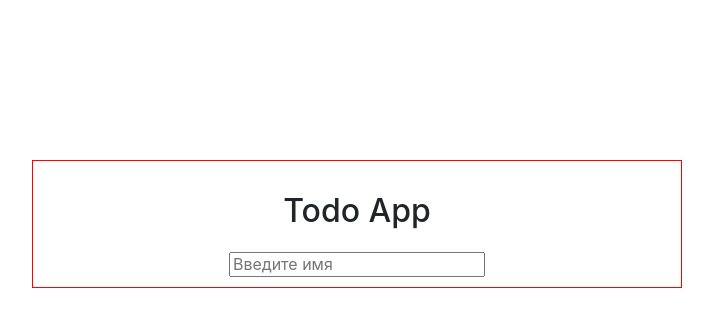
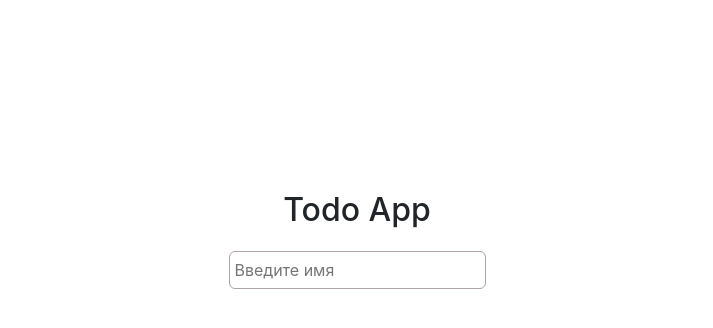
Before and after one commit to Rednata/todo-app, a React (Create React App) app: page / in a window 1280 px wide. Shown: the top 328 px of the page, without its empty margins (283-996 px from the left). Built offline with nearby package versions, Linux system fonts and the light colour scheme.

Commit message:
feat: add confirm for task-delete

```diff
--- a/src/App.css
+++ b/src/App.css
@@ -2,7 +2,6 @@
   max-width: 650px;
   margin: 0 auto;
   text-align: center;
-  border: 1px solid red;
   margin-top: calc(100vh * 0.2);
   padding: 10px;
 }
--- a/src/components/Auth/Auth.module.scss
+++ b/src/components/Auth/Auth.module.scss
@@ -0,0 +1,6 @@
+.authInput {
+  height: 38px;
+  border-radius: 6px;
+  border: 1px solid rgb(175, 163, 163);
+  padding-left: 5px;
+}
--- a/src/components/Auth/Auth.tsx
+++ b/src/components/Auth/Auth.tsx
@@ -1,6 +1,7 @@
 import { ChangeEvent, useState } from "react";
 import { useDispatch } from "react-redux";
 import { actions } from "../../store/Auth/AuthSlice";
+import style from './Auth.module.scss';
 
 type Props = {}
 
@@ -25,7 +26,11 @@ export const Auth = () => {
 
   return (
     <form onSubmit={handleSubmit}>
-      <input type="text" placeholder="Введите имя"  onChange={handleChange}/>
+      <input
+        className={style.authInput}
+        type="text"
+        placeholder="Введите имя"
+        onChange={handleChange}/>
     </form>
   )
 }
--- a/src/components/Task/Task.tsx
+++ b/src/components/Task/Task.tsx
@@ -18,8 +18,13 @@ export const Task = ({text, id, ind}: Props) => {
   const [isFinish, setIsFinish] = useState(false);
 
   const handleClickDelete = (e: React.MouseEvent<HTMLButtonElement, MouseEvent>): void => {
-    const newTask = tasksList.filter(item => item.id !== id)
-    dispatch(tasksReducer.actions.deleteTask(newTask));
+    const confirmDel = window.confirm('Вы точно хотите удалить задачу?')
+
+    if (confirmDel) {
+      const newTask = tasksList.filter(item => item.id !== id)
+      dispatch(tasksReducer.actions.deleteTask(newTask));
+    }
+
   }
 
   const handleClickFinish = (e: React.MouseEvent<HTMLButtonElement, MouseEvent>): void => {
@@ -29,8 +34,18 @@ export const Task = ({text, id, ind}: Props) => {
   return (
     <tr>
       <th scope="row">{ind}</th>
-      {isFinish ? (<td className={style.td_through}>{text}</td>) : (<td>{text}</td>)}
-      <td>В процессе</td>
+      {isFinish ? (
+        <>
+          <td className={style.td_through}>{text}</td>
+          <td>Выполнена</td>
+        </>
+        ) : (
+          <>
+            <td>{text}</td>
+            <td>В процессе</td>
+          </>
+        )}
+
       <td>
         <Button
           clName='btn btn-danger'
```
